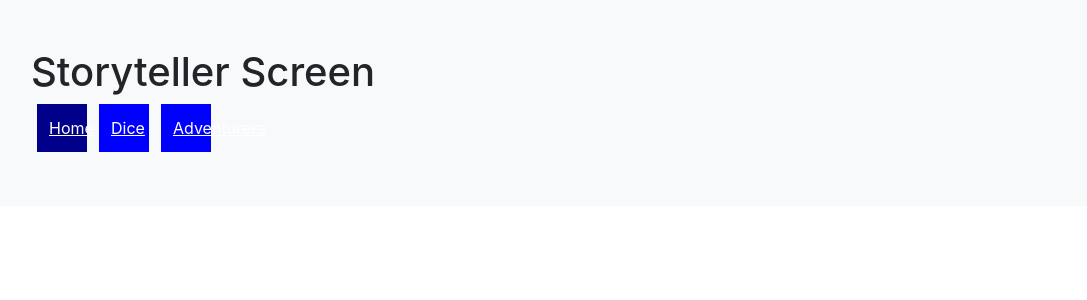
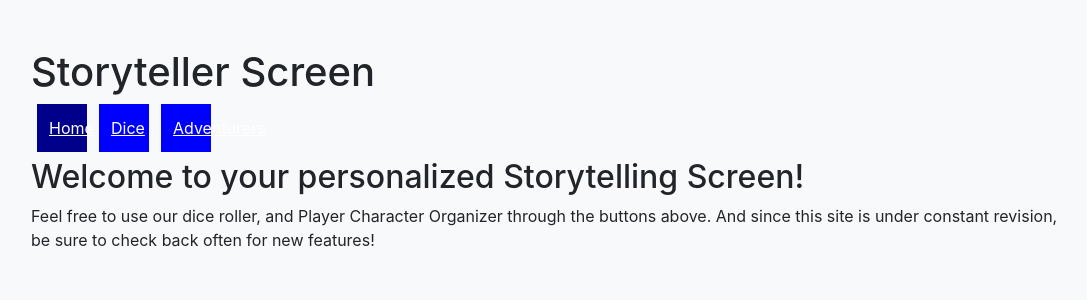
Before and after one commit to CDiercksen/storyteller-screen, a React (Create React App) app: page / in a window 1280 px wide. Shown: the top 300 px of the page, without its empty margins (87-1174 px from the left). Built offline with nearby package versions, Linux system fonts and the light colour scheme; no server answers.

Commit message:
Created welcome message on home screen

```diff
--- a/src/components/App.js
+++ b/src/components/App.js
@@ -23,6 +23,14 @@ function App() {
       <h1 className="header">Storyteller Screen</h1>
       <NavBar />
       <Switch>
+        <Route exact path="/">
+      <h2>Welcome to your personalized Storytelling Screen!</h2>
+      <p>Feel free to use our dice roller, and Player Character Organizer through the buttons above.
+        And since this site is under constant revision, be sure to check back often for new features!
+      </p>
+        </Route>
+      </Switch>
+      <Switch>
         <Route exact path="/dice">
           <Dice />
         </Route>
```
